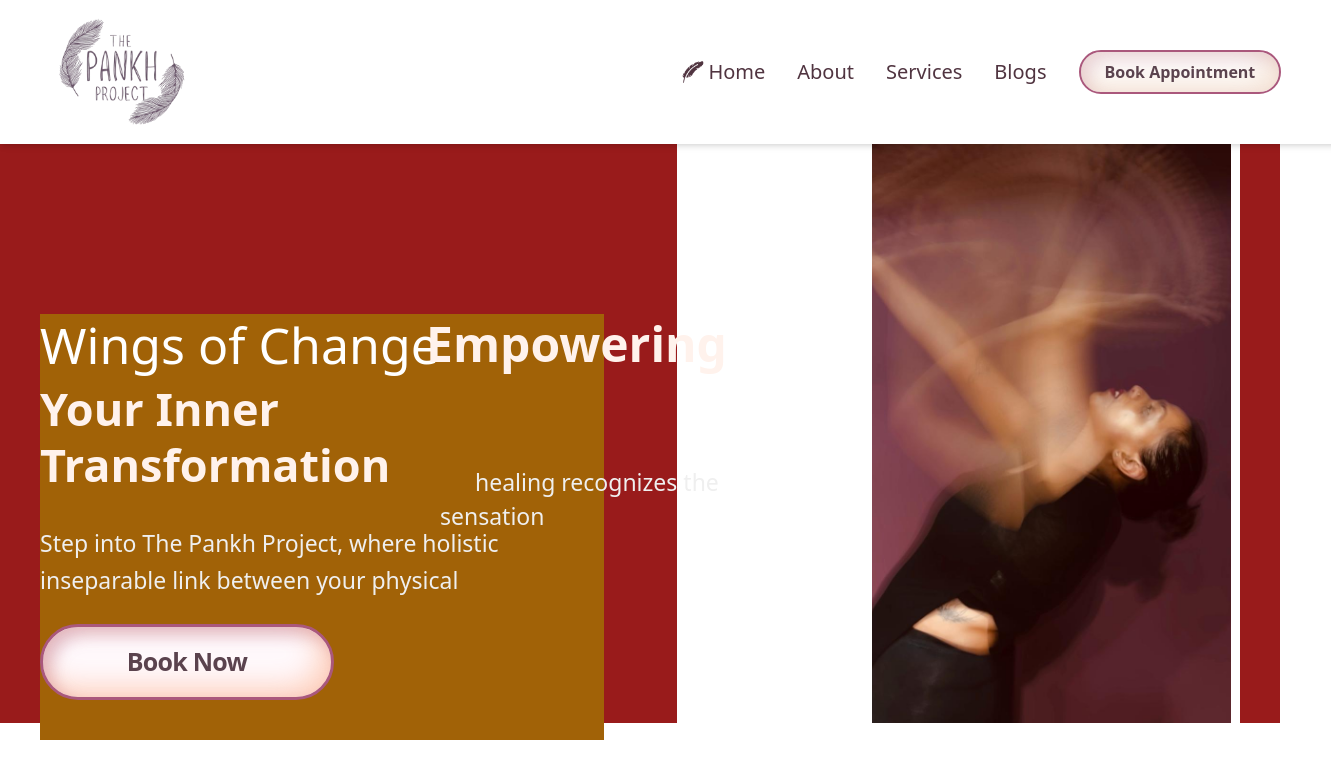
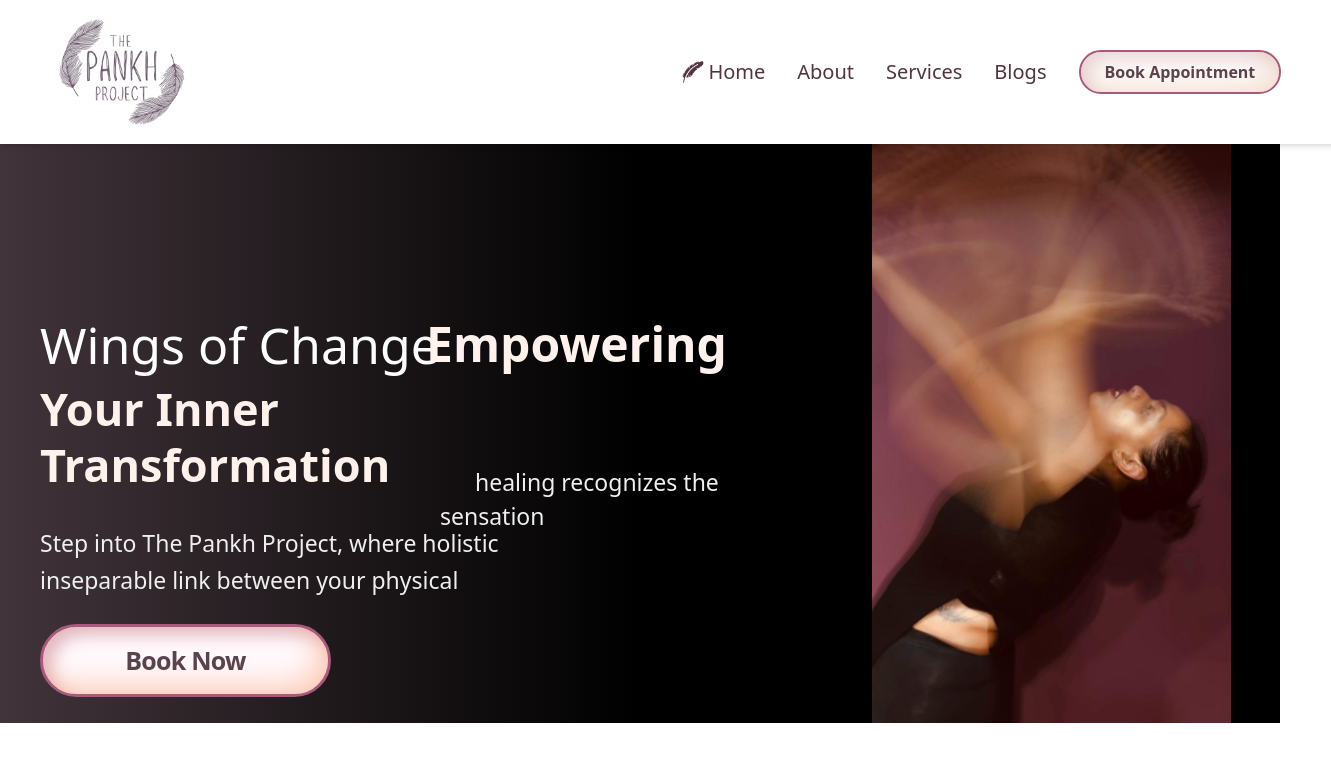
Before and after one commit to Sumit6569/Pankh-Project, a React (Vite) app: page / in a window 1280 px wide. Shown: the top 778 px of the page, 1331 px wide, since content can reach past the window. Built offline with nearby package versions, Linux system fonts and the light colour scheme.

Commit message:
second commit

```diff
--- a/src/components/ui/Navbar.tsx
+++ b/src/components/ui/Navbar.tsx
@@ -47,10 +47,11 @@ const Navbar: React.FC = () => {
         {/* CTA */}
         <button
           className="ml-6 px-6 py-2 rounded-[500px] border-[2.3px] border-[#AA587C]
-          bg-[#FFFFF] flex items-center justify-center text-center
-          shadow-[inset_-8px_-8px_30px_rgba(213,137,80,0.25),inset_8px_8px_16px_rgba(170,88,124,0.2),inset_0_0_20px_rgba(255,255,255,0.3)]
-
-          text-[#5B434E] font-['Albert Sans'] font-semibold hover:scale-105 transition"
+    bg-[#FFFFF] flex items-center justify-center text-center
+    shadow-[inset_-8px_-8px_30px_rgba(213,137,80,0.25),inset_8px_8px_16px_rgba(170,88,124,0.2),inset_0_0_20px_rgba(255,255,255,0.3)]
+    text-[#5B434E] font-['Albert Sans'] font-semibold
+    transition-all duration-700 ease-in-out
+    hover:bg-gradient-to-r hover:from-[#AA587C] hover:to-[#FD8950] hover:text-white hover:shadow-lg"
         >
           Book Appointment
         </button>
--- a/src/screens/Home/sections/FrameByAnima/Hero.tsx
+++ b/src/screens/Home/sections/FrameByAnima/Hero.tsx
@@ -4,23 +4,27 @@ const Hero: React.FC = () => {
   return (
     <section className="relative w-full h-[611px] bg-opacity-92">
       {/* Background gradient overlay */}
-      <div className="absolute w-full inset-0 bg-gradient-to-r from-[#000000] via-[#AA587C] to-[#000000] opacity-[0.92]" />
+      <div className="absolute w-full inset-0 bg-gradient-to-r from-[#41343a] via-[#000000] to-[#000000] opacity-[16]" />
 
       {/* Decorative feather images */}
-      {/* <img
-        className="absolute w-[252px] h-[172px] bottom-0 right-[30%] z-0"
+      {/* Decorative feather images */}
+      <img
+        className="absolute w-[252px] h-[172px] right-[347px] top-[500px] bottom-0 right-[30%] z-0 opacity-95 rotate-[46deg]
+    mix-blend-soft-light filter blur-[1px]"
         alt="Decorative feather"
-        src="/360-f-878505645-wnezftipdiomgplgq8pcjy8npeafpbfe-removebg-previe.png"
+        src="/side.png"
       />
+
       <img
-        className="absolute w-[170px] h-[213px] top-0 right-0 z-0"
+        className="absolute w-[170px] h-[213px] top-0 right-0 z-0 opacity-25 rotate-[46deg]
+    mix-blend-soft-light filter blur-[1px]"
         alt="Decorative feather"
-        src="/360-f-878505645-wnezftipdiomgplgq8pcjy8npeafpbfe-removebg-previe-1.png"
-      /> */}
+        src="/pic.png"
+      />
 
-      <div className="relative h-[611px] w-[2100px] bg-red-800  z-10 max-w-7xl mx-auto px-10 py-20 flex flex-col md:flex-row items-center gap-16">
+      <div className="relative h-[611px] w-[2100px]  z-10 max-w-7xl mx-auto px-10 py-20 flex flex-col md:flex-row items-center gap-16">
         {/* Left Text Content */}
-        <div className="flex-1 space-y-8  bg-yellow-700 h-[426px] w-[576px] mt-[219px]">
+        <div className="flex-1 space-y-8  h-[426px] w-[576px] mt-[219px]">
           <h1 className="space-y-1 font-['Albert Sans']">
             <span className="text-white text-[50px] font-normal leading-tight block font-['Albert Sans']">
               Wings of Change
@@ -35,10 +39,11 @@ const Hero: React.FC = () => {
             <span>inseparable link between your physical </span>
           </p>
           <button
-            className="top-[480px] absolute w-[294px] h-[76px]   bg-[#FFF9FC] text-[#5B434E] text-[25px]
-  font-semibold tracking-[-0.75px] rounded-[500px] border-[3px] border-[#AA587C]
-  shadow-[inset_-8px_-8px_30px_rgba(253,137,80,0.4),inset_8px_8px_16px_rgba(170,88,124,0.36)]  transition duration-300 ease-in-out
-  hover:bg-gradient-to-r hover:from-[#AA587C] hover:to-[#FD8950] hover:text-white"
+            className="top-[480px] absolute w-[291px] h-[73px] text-[#5B434E] text-[25px]
+    font-semibold tracking-[-0.75px] rounded-[500px] border-[3px] border-[#AA587C]
+    bg-[#FFF9FC] shadow-[inset_-8px_-8px_30px_rgba(253,137,80,0.4),inset_8px_8px_16px_rgba(170,88,124,0.36)]
+    transition-all duration-500 ease-in-out
+    hover:bg-gradient-to-r hover:from-[#AA587C] hover:to-[#FD8950] hover:text-white hover:shadow-lg"
           >
             Book Now
           </button>
@@ -55,7 +60,7 @@ const Hero: React.FC = () => {
         </div>
 
         {/* Right Image */}
-        <div className="flex-1 bg-white h-[611px] w-[10px] ml-[9px]  flex justify-end items-center">
+        <div className="flex-1  h-[611px] w-[10px] ml-[9px]  flex justify-end items-center">
           <img
             src="/hero-image.jpg"
             alt="Dancer"
```
Also changed, not shown: public/pic.png (added), public/side.png (added).
